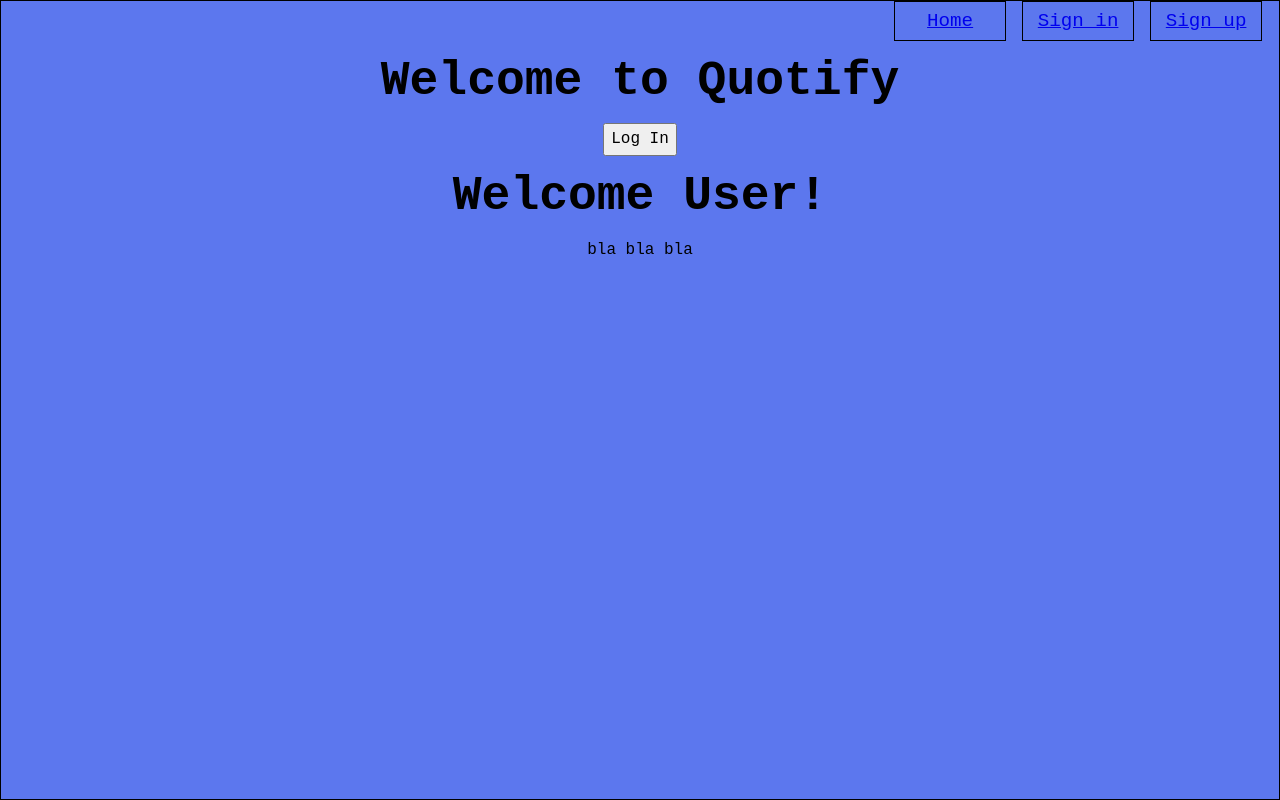
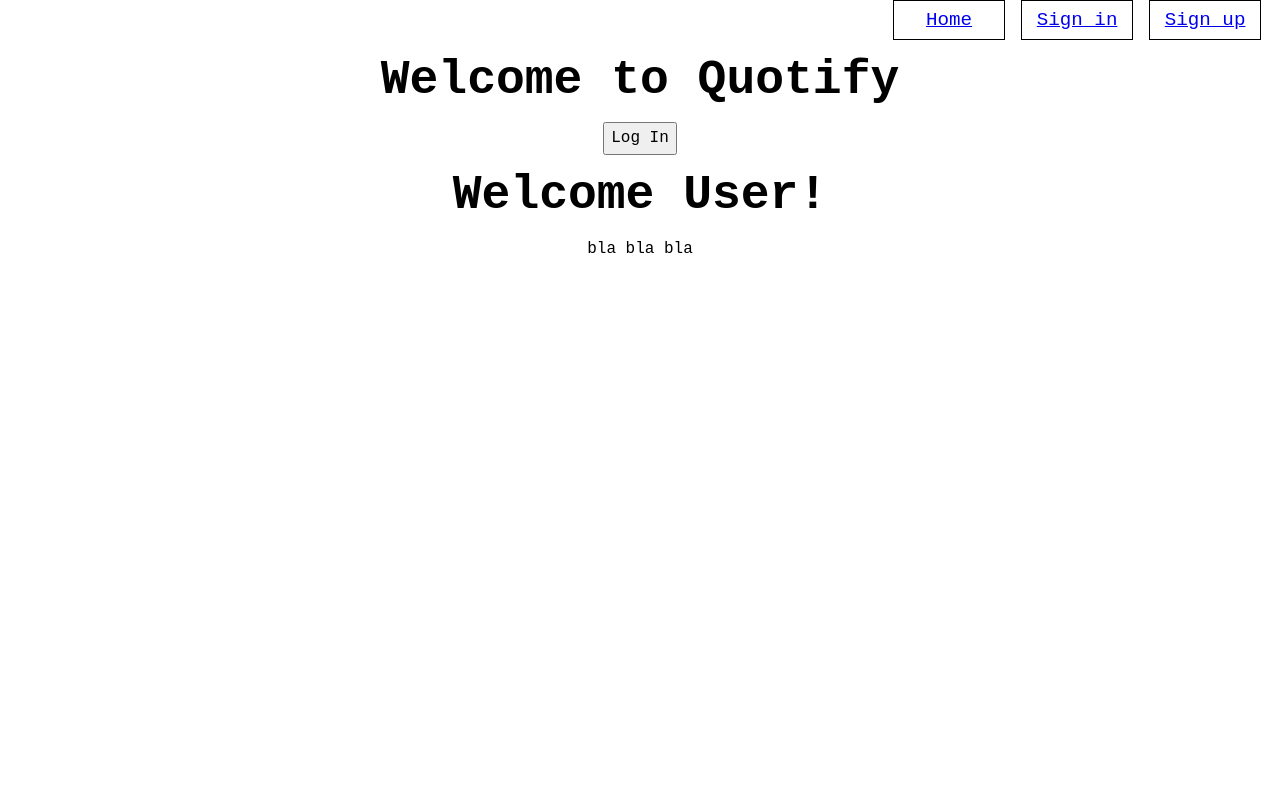
Before and after one commit to artrugh/quotifier, a React (Create React App) app in the folder client/: page / in a window 1280 px wide. Built offline with nearby package versions, Linux system fonts and the light colour scheme; a web font is replaced by a local one.

Commit message:
app settings deleted

```diff
--- a/client/src/scss/pages/_home.scss
+++ b/client/src/scss/pages/_home.scss
@@ -1,5 +1,5 @@
-.app {
-  border: 1px black solid;
-  min-height: 100vh;
-  background-color: rgb(92, 119, 238);
-}
+// .app {
+//   // border: 1px black solid;
+//   // min-height: 100vh;
+//   // background-color: rgb(92, 119, 238);
+// }
```
